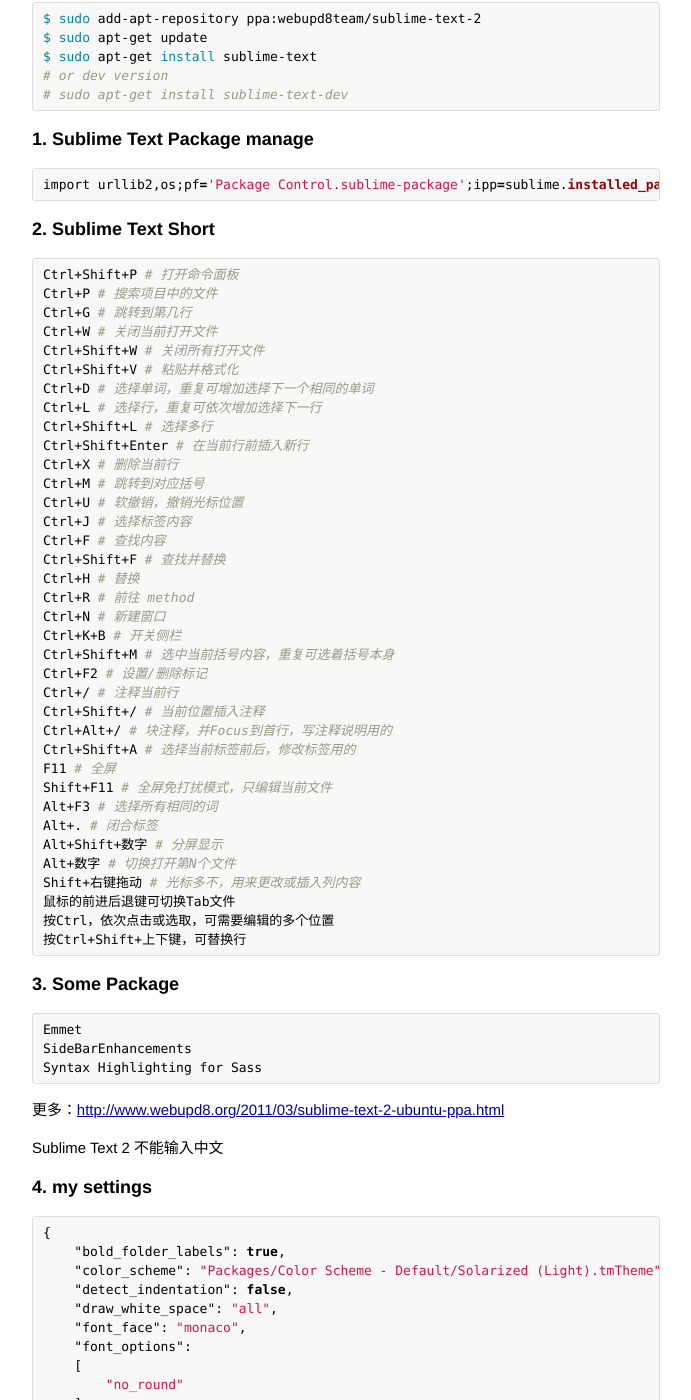
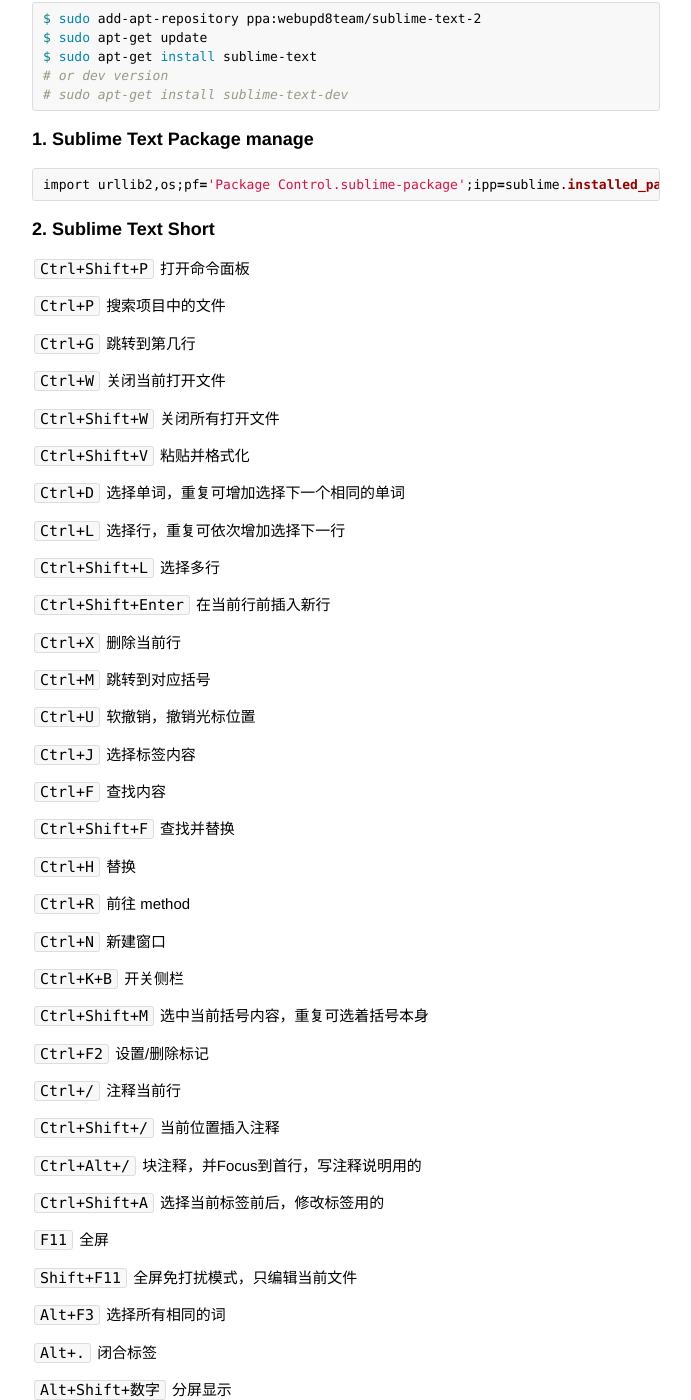
Before and after one commit to veian/veian.github.io, a Jekyll site: the page built from _posts/2014-01-16-sublime-text.md, in a window 1280 px wide and 1400 px high, scrolled down 262 px. Shown: the whole window, without its empty margins (294-985 px from the left). Built offline with Jekyll 4.4.1, drawn with Linux system fonts in a browser that asks for light colours; Markdown is read by kramdown in place of the engine named in the settings; comment, search, counter and statistics services are not loaded; some of the changed lines change nothing that is shown; some of the changed text lies outside the part shown.

Commit message:
update old post

````diff
--- a/_posts/2014-01-16-sublime-text.md
+++ b/_posts/2014-01-16-sublime-text.md
@@ -24,56 +24,94 @@
 
 ## 2. Sublime Text Short
 
-``` sh
-Ctrl+Shift+P # 打开命令面板
-Ctrl+P # 搜索项目中的文件
-Ctrl+G # 跳转到第几行
-Ctrl+W # 关闭当前打开文件
-Ctrl+Shift+W # 关闭所有打开文件
-Ctrl+Shift+V # 粘贴并格式化
-Ctrl+D # 选择单词，重复可增加选择下一个相同的单词
-Ctrl+L # 选择行，重复可依次增加选择下一行
-Ctrl+Shift+L # 选择多行
-Ctrl+Shift+Enter # 在当前行前插入新行
-Ctrl+X # 删除当前行
-Ctrl+M # 跳转到对应括号
-Ctrl+U # 软撤销，撤销光标位置
-Ctrl+J # 选择标签内容
-Ctrl+F # 查找内容
-Ctrl+Shift+F # 查找并替换
-Ctrl+H # 替换
-Ctrl+R # 前往 method
-Ctrl+N # 新建窗口
-Ctrl+K+B # 开关侧栏
-Ctrl+Shift+M # 选中当前括号内容，重复可选着括号本身
-Ctrl+F2 # 设置/删除标记
-Ctrl+/ # 注释当前行
-Ctrl+Shift+/ # 当前位置插入注释
-Ctrl+Alt+/ # 块注释，并Focus到首行，写注释说明用的
-Ctrl+Shift+A # 选择当前标签前后，修改标签用的
-F11 # 全屏
-Shift+F11 # 全屏免打扰模式，只编辑当前文件
-Alt+F3 # 选择所有相同的词
-Alt+. # 闭合标签
-Alt+Shift+数字 # 分屏显示
-Alt+数字 # 切换打开第N个文件
-Shift+右键拖动 # 光标多不，用来更改或插入列内容
+
+
+`Ctrl+Shift+P` 打开命令面板
+
+`Ctrl+P` 搜索项目中的文件
+
+`Ctrl+G` 跳转到第几行
+
+`Ctrl+W` 关闭当前打开文件
+
+`Ctrl+Shift+W` 关闭所有打开文件
+
+`Ctrl+Shift+V` 粘贴并格式化
+
+`Ctrl+D` 选择单词，重复可增加选择下一个相同的单词
+
+`Ctrl+L` 选择行，重复可依次增加选择下一行
+
+`Ctrl+Shift+L` 选择多行
+
+`Ctrl+Shift+Enter` 在当前行前插入新行
+
+`Ctrl+X` 删除当前行
+
+`Ctrl+M` 跳转到对应括号
+
+`Ctrl+U` 软撤销，撤销光标位置
+
+`Ctrl+J` 选择标签内容
+
+`Ctrl+F` 查找内容
+
+`Ctrl+Shift+F` 查找并替换
+
+`Ctrl+H` 替换
+
+`Ctrl+R` 前往 method
+
+`Ctrl+N` 新建窗口
+
+`Ctrl+K+B` 开关侧栏
+
+`Ctrl+Shift+M` 选中当前括号内容，重复可选着括号本身
+
+`Ctrl+F2` 设置/删除标记
+
+`Ctrl+/` 注释当前行
+
+`Ctrl+Shift+/` 当前位置插入注释
+
+`Ctrl+Alt+/` 块注释，并Focus到首行，写注释说明用的
+
+`Ctrl+Shift+A` 选择当前标签前后，修改标签用的
+
+`F11` 全屏
+
+`Shift+F11` 全屏免打扰模式，只编辑当前文件
+
+`Alt+F3` 选择所有相同的词
+
+`Alt+.` 闭合标签
+
+`Alt+Shift+数字` 分屏显示
+
+`Alt+数字` 切换打开第N个文件
+
+`Shift+右键拖动` 光标多不，用来更改或插入列内容
+
 鼠标的前进后退键可切换Tab文件
+
 按Ctrl，依次点击或选取，可需要编辑的多个位置
+
 按Ctrl+Shift+上下键，可替换行
-```
 
 ## 3. Some Package
 
-```
-Emmet
-SideBarEnhancements
-Syntax Highlighting for Sass
-```
+
+1. `Emmet` edit html and css
+
+2. `SideBarEnhancements` side bar
+
+3. `Markdown extended` markdown syntax highlight
+
+4. `Syntax Highlighting for Sass` sass syntax highlight
 
 更多：[http://www.webupd8.org/2011/03/sublime-text-2-ubuntu-ppa.html](http://www.webupd8.org/2011/03/sublime-text-2-ubuntu-ppa.html)
 
-Sublime Text 2 不能输入中文
+Ubuntu 不能输入中文, ba liao!
 
 ## 4. my settings
 
````
